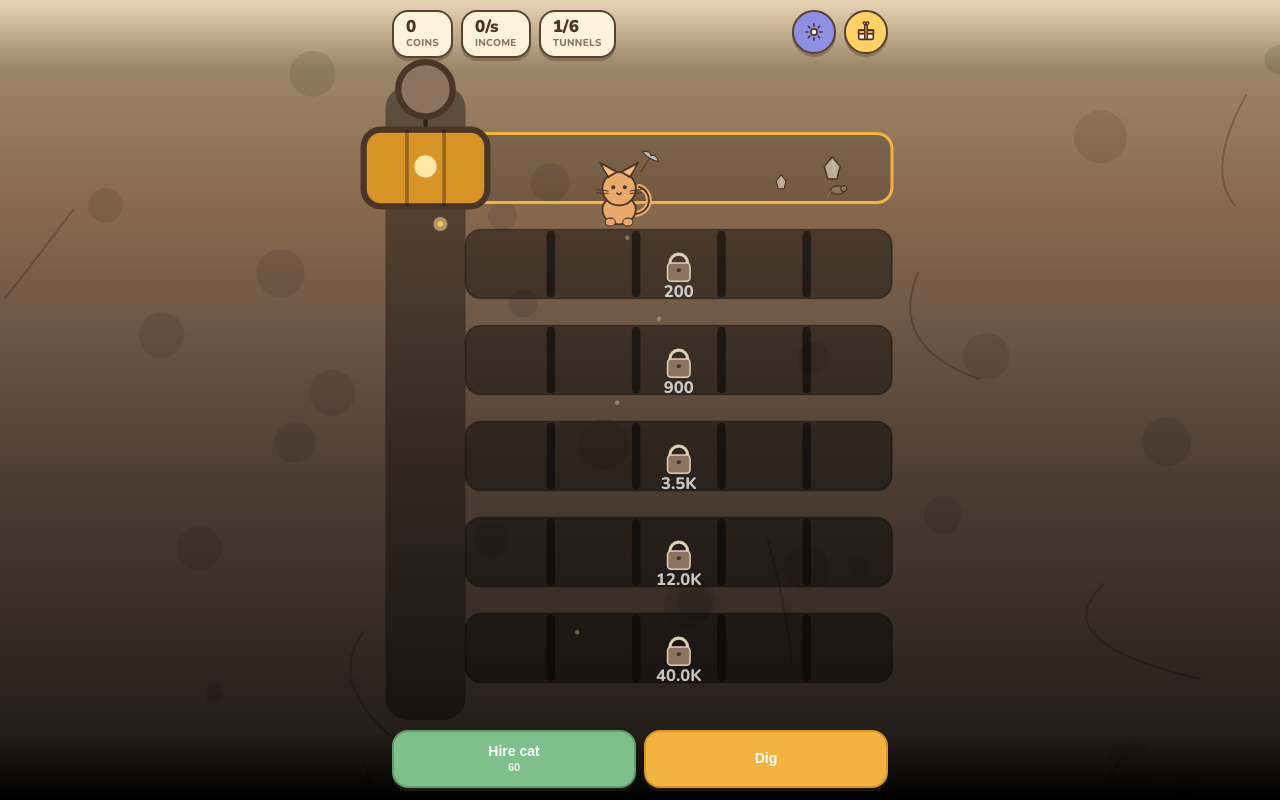
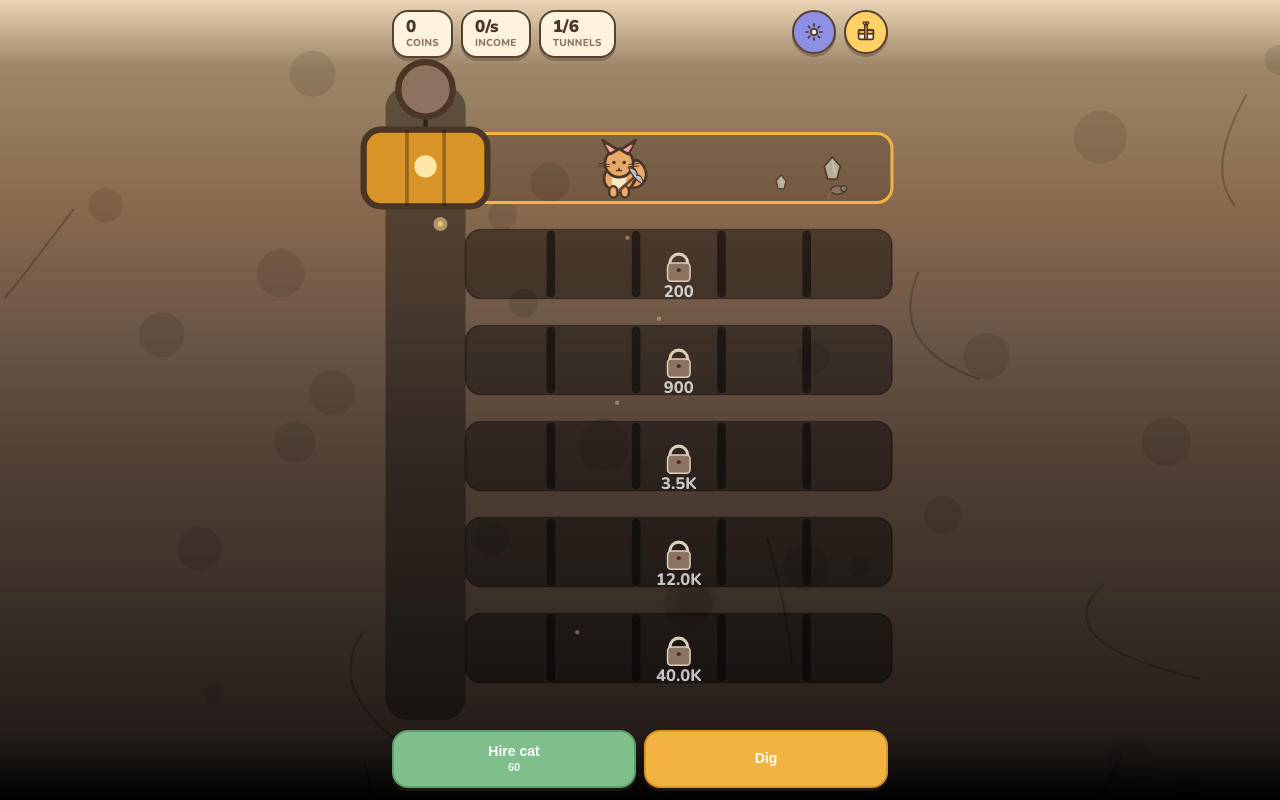
Before and after one commit to andrewvnukov/purrminer, a website: page index.html in a window 1280 px wide. Drawn offline with nearby package versions, Linux system fonts and the light colour scheme.

Commit message:
Правки котов: не вылезают за штольню, арт ближе к референсу
- catFit() вписывает кота (с учётом анимаций) строго в полосу штольни
- перерисован кот: толще контур, отдельное пятно на животе, уши с
  розовым мехом, толстый загнутый хвост, компактная сидячая поза
- кирка теперь растёт из передних лапок — читается как удерживаемая

```diff
--- a/index.html
+++ b/index.html
@@ -479,48 +479,80 @@ function drawGate(x,y,w,h){
   ctx.restore();
 }
 
-// GAME: кот-шахтёр — векторная фигура (голова-круг, треугольные уши, овальное тело+хвост).
+// GAME: кот-шахтёр — векторная фигура в стиле референса (толстый контур, пятно на животе,
+// компактная сидячая поза, толстый загнутый хвост лежит рядом с телом).
 // mining=0..1 фаза цикла добычи (лёгкое покачивание — живая, не статичная поза)
+// Вертикальный охват фигуры (в единицах size, от anchor y): от CAT_TOP (кончики ушей)
+// до CAT_BOT (низ передних лапок) — используется в catFit(), чтобы кот не вылезал за штольню.
+const CAT_TOP=-0.82, CAT_BOT=1.15, CAT_WOBBLE=0.05;
 function drawCat(x,y,size,mining){
-  const ink=cssVar("--ink"), fur="#E8A96B", furIn="#F3C08A";
-  const bob = mining!=null ? Math.sin(mining*Math.PI*2)*size*0.05 : 0;
+  const ink=cssVar("--ink"), fur="#E8A96B", belly="#FBE6C6", earIn="#F6A3B5";
+  const bob = mining!=null ? Math.sin(mining*Math.PI*2)*size*CAT_WOBBLE : 0;
   ctx.save(); ctx.translate(x,y+bob);
-  const lw=Math.max(1.3,size*0.05);
-  ctx.lineJoin="round";
-  // хвост
+  ctx.lineJoin="round"; ctx.lineCap="round";
+  const lw=Math.max(1.8,size*0.09); // толстый чернильный контур — ближе к референсу
+
+  // хвост — толстый, одной плавной дугой загнут и лежит рядом с телом
   ctx.beginPath();
-  ctx.moveTo(size*0.42,size*0.70);
-  ctx.bezierCurveTo(size*0.95,size*0.65, size*0.92,size*0.05, size*0.55,-size*0.05);
-  ctx.lineWidth=size*0.16; ctx.strokeStyle=fur; ctx.lineCap="round"; ctx.stroke();
-  ctx.lineWidth=lw; ctx.strokeStyle=ink; ctx.stroke();
-  // тело
-  ctx.beginPath(); ctx.ellipse(0,size*0.58,size*0.46,size*0.4,0,0,Math.PI*2);
+  ctx.moveTo(size*0.32,size*0.82);
+  ctx.bezierCurveTo(size*0.88,size*0.90, size*1.08,size*0.34, size*0.72,-size*0.02);
+  ctx.bezierCurveTo(size*0.56,-size*0.18, size*0.36,-size*0.04, size*0.40,size*0.16);
+  ctx.bezierCurveTo(size*0.62,size*0.20, size*0.66,size*0.60, size*0.32,size*0.82);
+  ctx.closePath();
+  ctx.fillStyle=fur; ctx.fill(); ctx.lineWidth=lw; ctx.strokeStyle=ink; ctx.stroke();
+
+  // тело — компактный овал (сидячая поза)
+  ctx.beginPath(); ctx.ellipse(0,size*0.52,size*0.50,size*0.44,0,0,Math.PI*2);
   ctx.fillStyle=fur; ctx.fill(); ctx.stroke();
-  // голова
-  ctx.beginPath(); ctx.arc(0,0,size*0.46,0,Math.PI*2);
-  ctx.fillStyle=fur; ctx.fill(); ctx.stroke();
-  // уши
+
+  // светлое пятно на животе/груди — отдельная форма поверх тела
+  ctx.beginPath(); ctx.ellipse(0,size*0.60,size*0.25,size*0.33,0,0,Math.PI*2);
+  ctx.fillStyle=belly; ctx.fill();
+
+  // голова — крупнее относительно тела, как в референсе
+  ctx.beginPath(); ctx.arc(0,0,size*0.47,0,Math.PI*2);
+  ctx.fillStyle=fur; ctx.fill(); ctx.strokeStyle=ink; ctx.lineWidth=lw; ctx.stroke();
+
+  // уши — треугольники со светлым/розовым мехом внутри
   [-1,1].forEach(s=>{
     ctx.beginPath();
-    ctx.moveTo(s*size*0.30,-size*0.32); ctx.lineTo(s*size*0.52,-size*0.72); ctx.lineTo(s*size*0.06,-size*0.46);
-    ctx.closePath(); ctx.fillStyle=fur; ctx.fill(); ctx.stroke();
+    ctx.moveTo(s*size*0.30,-size*0.30); ctx.lineTo(s*size*0.55,-size*0.76); ctx.lineTo(s*size*0.05,-size*0.44);
+    ctx.closePath(); ctx.fillStyle=fur; ctx.fill(); ctx.lineWidth=lw; ctx.stroke();
     ctx.beginPath();
-    ctx.moveTo(s*size*0.30,-size*0.38); ctx.lineTo(s*size*0.44,-size*0.60); ctx.lineTo(s*size*0.14,-size*0.46);
-    ctx.closePath(); ctx.fillStyle=furIn; ctx.fill();
+    ctx.moveTo(s*size*0.30,-size*0.36); ctx.lineTo(s*size*0.47,-size*0.62); ctx.lineTo(s*size*0.15,-size*0.44);
+    ctx.closePath(); ctx.fillStyle=earIn; ctx.fill();
   });
+
+  // мордочка: глаза, розовый нос, рот, усы
   ctx.fillStyle=ink;
-  ctx.beginPath(); ctx.arc(-size*0.16,-size*0.04,size*0.055,0,Math.PI*2); ctx.fill();
-  ctx.beginPath(); ctx.arc(size*0.16,-size*0.04,size*0.055,0,Math.PI*2); ctx.fill();
-  ctx.beginPath(); ctx.moveTo(-size*0.06,size*0.12); ctx.quadraticCurveTo(0,size*0.20,size*0.06,size*0.12);
-  ctx.lineWidth=size*0.045; ctx.stroke();
-  ctx.lineWidth=size*0.028;
+  ctx.beginPath(); ctx.arc(-size*0.17,-size*0.02,size*0.06,0,Math.PI*2); ctx.fill();
+  ctx.beginPath(); ctx.arc(size*0.17,-size*0.02,size*0.06,0,Math.PI*2); ctx.fill();
+  ctx.fillStyle="#E8879A";
+  ctx.beginPath(); ctx.moveTo(-size*0.05,size*0.13); ctx.lineTo(size*0.05,size*0.13); ctx.lineTo(0,size*0.20); ctx.closePath(); ctx.fill();
+  ctx.strokeStyle=ink; ctx.lineWidth=size*0.05;
+  ctx.beginPath(); ctx.moveTo(0,size*0.20); ctx.quadraticCurveTo(0,size*0.27,size*0.08,size*0.25); ctx.stroke();
+  ctx.beginPath(); ctx.moveTo(0,size*0.20); ctx.quadraticCurveTo(0,size*0.27,-size*0.08,size*0.25); ctx.stroke();
+  ctx.lineWidth=size*0.032;
   [-1,1].forEach(s=>{ for(let i=0;i<2;i++){
-    ctx.beginPath(); ctx.moveTo(s*size*0.30,size*0.06+i*size*0.07); ctx.lineTo(s*size*0.62,size*0.02+i*size*0.09); ctx.stroke();
+    ctx.beginPath(); ctx.moveTo(s*size*0.32,size*0.05+i*size*0.07); ctx.lineTo(s*size*0.66,size*0.01+i*size*0.09); ctx.stroke();
   }});
-  ctx.fillStyle=fur;
-  ctx.beginPath(); ctx.ellipse(-size*0.24,size*0.92,size*0.14,size*0.11,0,0,Math.PI*2); ctx.fill(); ctx.stroke();
-  ctx.beginPath(); ctx.ellipse(size*0.24,size*0.92,size*0.14,size*0.11,0,0,Math.PI*2); ctx.fill(); ctx.stroke();
+
+  // передние лапки — компактно, видны спереди тела, не растопырены
+  ctx.fillStyle=fur; ctx.strokeStyle=ink; ctx.lineWidth=lw*0.85;
+  ctx.beginPath(); ctx.ellipse(-size*0.19,size*0.96,size*0.14,size*0.19,0,0,Math.PI*2); ctx.fill(); ctx.stroke();
+  ctx.beginPath(); ctx.ellipse(size*0.19,size*0.96,size*0.14,size*0.19,0,0,Math.PI*2); ctx.fill(); ctx.stroke();
   ctx.restore();
+}
+
+// GAME: подбирает масштаб и точку опоры кота так, чтобы вся фигура (с учётом покачивания
+// при добыче/анимации тапа амплитудой CAT_WOBBLE) гарантированно помещалась внутри полосы
+// высотой rowH — не вылезала ни сверху, ни снизу за её границы.
+function catFit(rowH){
+  const pad=0.05; // отступ от края полосы, доля rowH
+  const span=(CAT_BOT-CAT_TOP)+2*CAT_WOBBLE;
+  const size=rowH*(1-2*pad)/span;
+  const anchorOff=pad*rowH+CAT_WOBBLE*size-CAT_TOP*size;
+  return {size,anchorOff};
 }
 
 // GAME: векторная кирка — заменяет emoji ⛏️
@@ -682,19 +714,20 @@ function drawScene(now){
 
     if(hasCat){
       const mining=((now/1000*(0.6+catRateU()*0.25))+i*0.37)%1;
-      const size=r.h*1.05;
-      drawCat(r.catX, r.cy+r.h*0.30, size*0.5, mining);
-      const swing=0.5+Math.sin(mining*Math.PI*2)*0.9;
-      ctx.save(); ctx.translate(r.catX+size*0.30, r.cy+r.h*0.06); ctx.rotate(swing);
-      drawPickaxe(0,0,size*0.24,0);
+      const fit=catFit(r.h), anchorY=r.y+fit.anchorOff;
+      drawCat(r.catX, anchorY, fit.size, mining);
+      // кирка растёт из точки между передними лапками — читается как «держит», а не висит рядом
+      const swing=0.55+Math.sin(mining*Math.PI*2)*0.35;
+      ctx.save(); ctx.translate(r.catX+fit.size*0.02, anchorY+fit.size*0.90); ctx.rotate(swing);
+      drawPickaxe(0,0,fit.size*0.68,0);
       ctx.restore();
     } else if(i===S.selected){
-      const size=r.h*1.05*(1+punch*0.16);
-      ctx.save(); ctx.translate(r.catX, r.cy+r.h*0.30); ctx.rotate(-punch*0.10);
-      drawCat(0,0,size*0.5,null);
+      const fit=catFit(r.h), anchorY=r.y+fit.anchorOff;
+      ctx.save(); ctx.translate(r.catX, anchorY-punch*fit.size*CAT_WOBBLE); ctx.rotate(-punch*0.10);
+      drawCat(0,0,fit.size,null);
       ctx.restore();
-      ctx.save(); ctx.translate(r.catX+size*0.30, r.cy+r.h*0.06-punch*4); ctx.rotate(0.55-punch*1.0);
-      drawPickaxe(0,0,size*0.24,0);
+      ctx.save(); ctx.translate(r.catX+fit.size*0.02, anchorY+fit.size*0.90-punch*fit.size*0.08); ctx.rotate(0.85-punch*0.9);
+      drawPickaxe(0,0,fit.size*0.68,0);
       ctx.restore();
     }
   });
```
Also changed, not shown: store-assets/cover.png, store-assets/d1-start-en.png, store-assets/d1-start.png, store-assets/d2-firstcat-en.png, store-assets/d2-firstcat.png, store-assets/d3-tunnels-en.png, store-assets/d3-tunnels.png, store-assets/d4-upgrades-en.png, store-assets/d4-upgrades.png, store-assets/d5-deep-en.png, store-assets/d5-deep.png, 1 other file.
